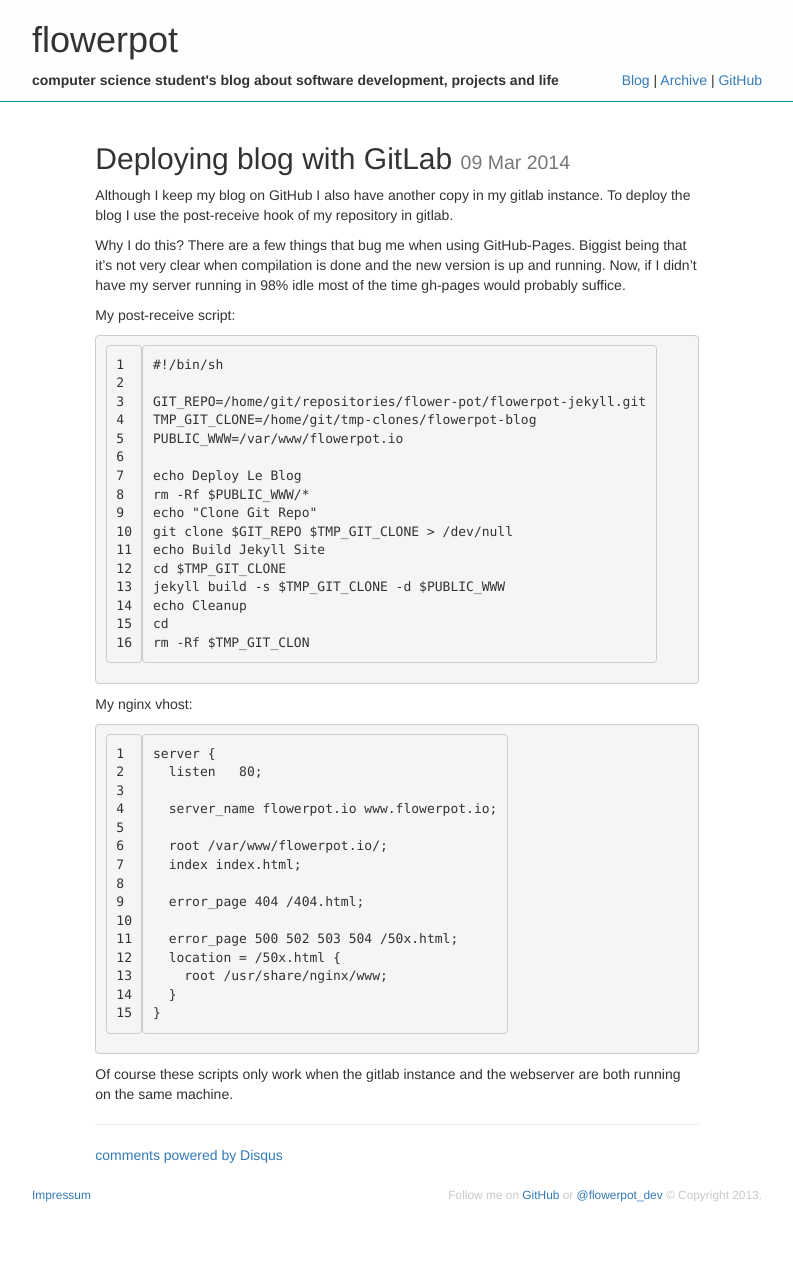
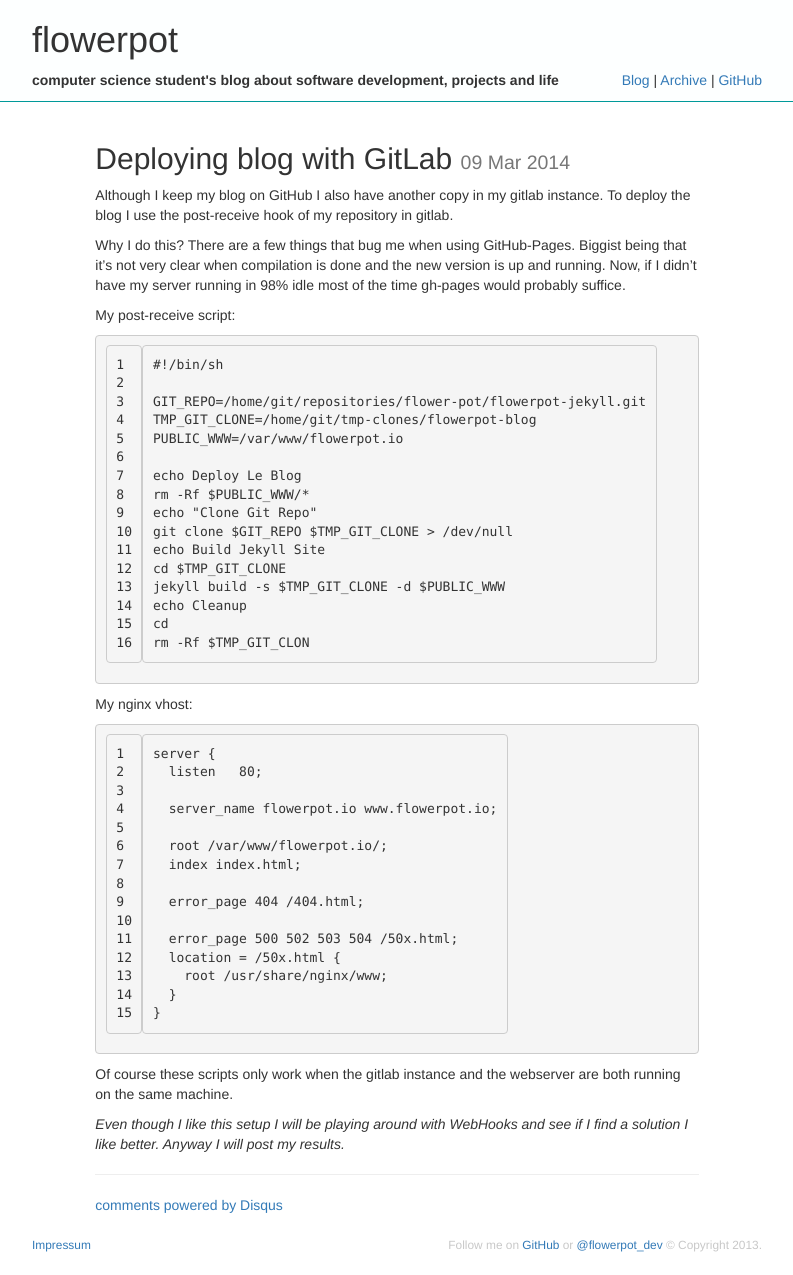
Before and after one commit to flower-pot/blog, a Jekyll site: the page built from _posts/2014-03-09-how-i-deploy-my-blog.markdown, in a window 1280 px wide. Shown: the whole page, without its empty margins (243-1036 px from the left). Built offline with Jekyll 4.4.1, drawn with Linux system fonts in a browser that asks for light colours; nearby versions of some CDN libraries; Markdown is read by kramdown in place of the engine named in the settings; comment, search, counter and statistics services are not loaded; before the commit the page ends 1225 px from its top, so only the background shows below that.

Commit message:
add notice about webhooks in post about deploying my blog

```diff
--- a/_posts/2014-03-09-how-i-deploy-my-blog.markdown
+++ b/_posts/2014-03-09-how-i-deploy-my-blog.markdown
@@ -53,3 +53,6 @@ My nginx vhost:
 
 Of course these scripts only work when the gitlab instance and the webserver
 are both running on the same machine.
+
+_Even though I like this setup I will be playing around with WebHooks and
+see if I find a solution I like better. Anyway I will post my results._
```
